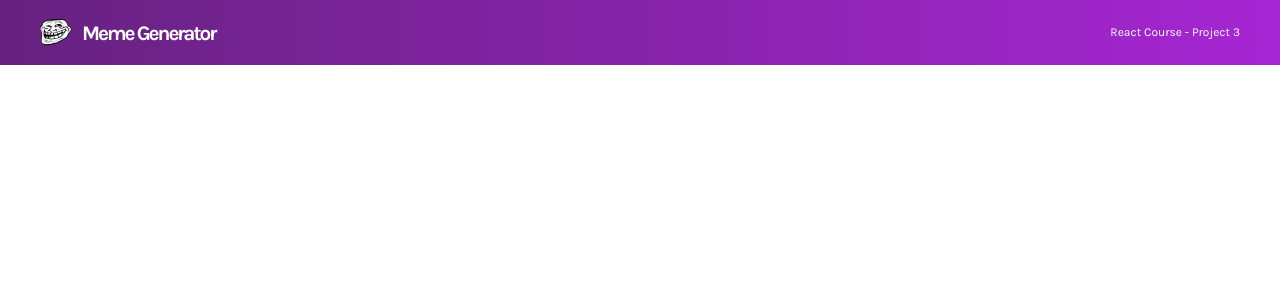
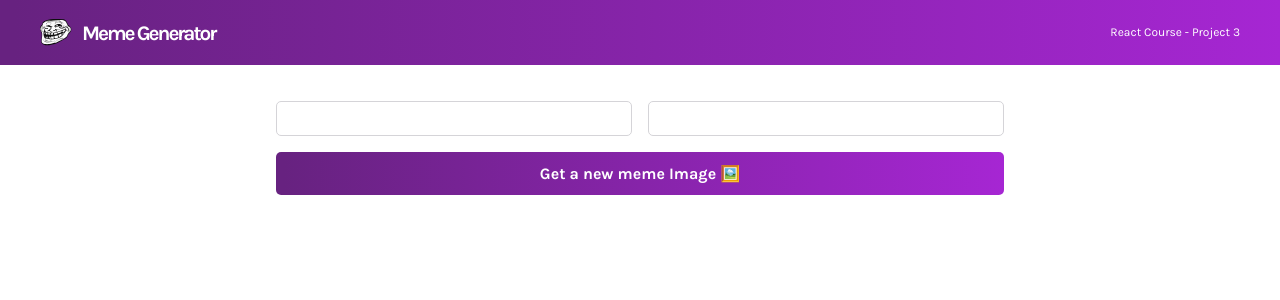
Before and after one commit to HenriBresteau/scrimba-meme-generator, a React (Create React App) app: page / in a window 1280 px wide. Shown: the top 300 px of the page. Built offline with nearby package versions, Linux system fonts and the light colour scheme.

Commit message:
Meme Component

```diff
--- a/src/App.js
+++ b/src/App.js
@@ -1,10 +1,14 @@
 import React from "react";
+import Meme from "./Components/Meme/Meme";
 import Navbar from "./Components/Navbar/Navbar";
 
 export default function App() {
   return (
     <div>
       <Navbar />
+      <main>
+        <Meme />
+      </main>
     </div>
   );
 }
--- /dev/null
+++ b/src/Components/Meme/Meme.js
@@ -0,0 +1,24 @@
+import React from "react";
+import "./style.css";
+
+export default function Meme() {
+  return (
+    <form>
+      <div className="form-grid">
+        <div className="form-input-top">
+          <input type="text" />
+        </div>
+        <div className="form-input-bot">
+          <input type="text" />
+        </div>
+        <div className="form-submit">
+          <input
+            type="button"
+            value="Get a new meme Image 🖼️"
+            className="btn"
+          />
+        </div>
+      </div>
+    </form>
+  );
+}
--- /dev/null
+++ b/src/Components/Meme/style.css
@@ -0,0 +1,35 @@
+form {
+  margin: 0 auto;
+  padding: 36px;
+  max-width: 800px;
+}
+.form-grid {
+  display: grid;
+  grid-gap: 1rem;
+  grid-template-columns: 1fr 1fr;
+}
+.form-submit {
+  grid-column: 1/-1;
+}
+input[type="text"] {
+  padding: 12px 20px;
+  width: 100%;
+  background: transparent;
+  border: 1px solid #d5d4d8;
+  border-radius: 5px;
+  height: 35px;
+  text-indent: 5px;
+}
+.btn {
+  padding: 12px 20px;
+  width: 100%;
+  background: linear-gradient(90deg, #672280 1.18%, #a626d3 100%);
+  border: none;
+  border-radius: 5px;
+  color: white;
+  font-family: "Karla", sans-serif;
+  font-weight: 700;
+  font-size: 16px;
+  line-height: 19px;
+  cursor: pointer;
+}
```
